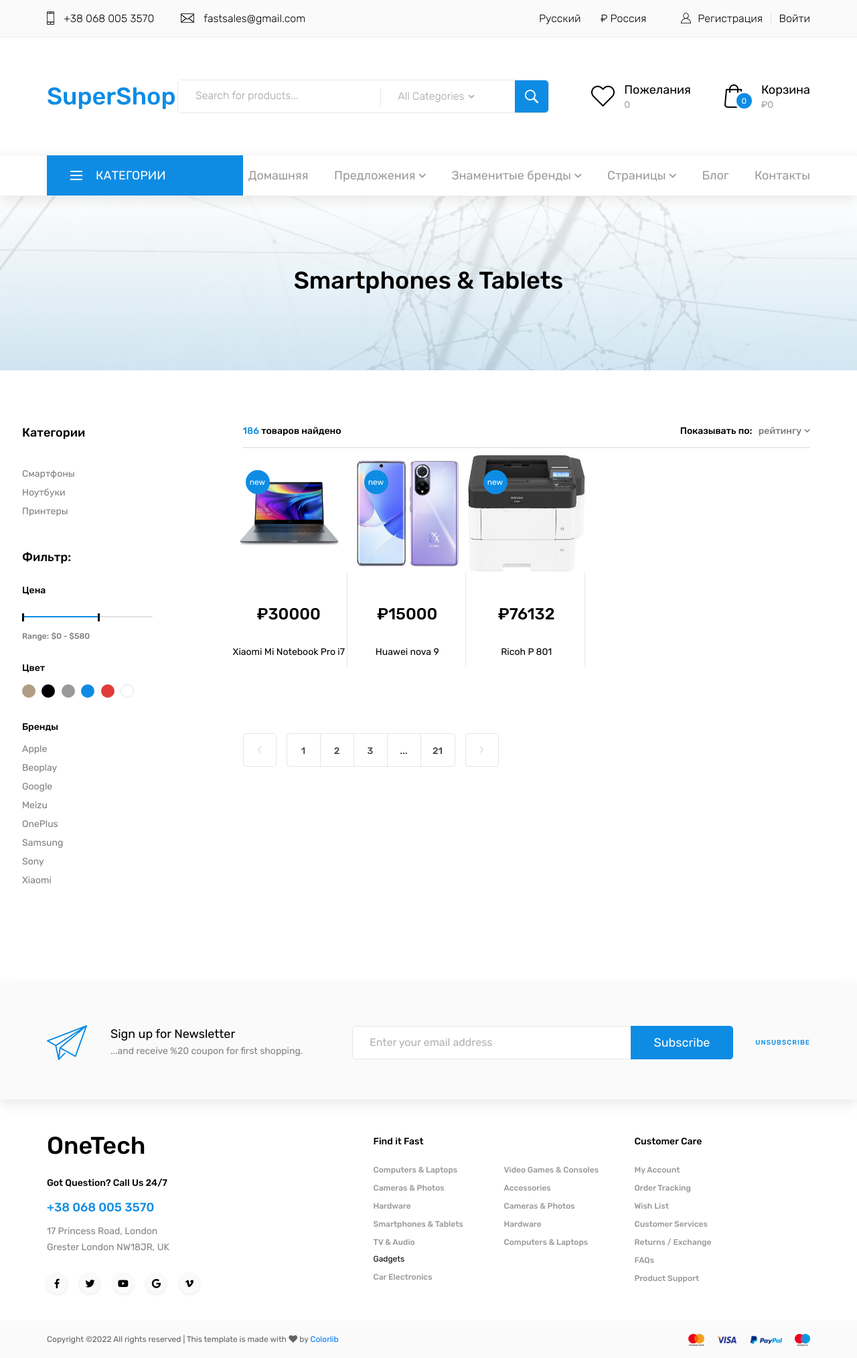
After one commit to Delmoring/shop, a Django app: template good/templates/good/index.html in a window 1280 px wide. The commit adds this page. Shown: the whole page at 67% size. Run offline with Django 3.2, Linux system fonts and the light colour scheme; the template is opened without the code that fills it: values that come from a table or form of the project are taken from there, others are empty; data comes from the database, SQL or seed files in the repository; some libraries are stand-ins or nearby versions.

Commit message:
Все шаблоны наследуются от базового

```diff
--- a/good/templates/good/base.html
+++ b/good/templates/good/base.html
@@ -77,7 +77,7 @@
 					<!-- Logo -->
 					<div class="col-lg-2 col-sm-3 col-3 order-1">
 						<div class="logo_container">
-							<div class="logo"><a href="#">SuperShop</a></div>
+							<div class="logo"><a href="{% url 'test' %}">SuperShop</a></div>
 						</div>
 					</div>
 
--- /dev/null
+++ b/good/templates/good/index.html
@@ -0,0 +1,132 @@
+{% extends 'good/base.html' %}
+{% load static %}
+{% block content %}
+
+<!-- Home -->
+
+	<div class="home">
+		<div class="home_background parallax-window" data-parallax="scroll" data-image-src="{% static 'good/images/shop_background.jpg' %}"></div>
+		<div class="home_overlay"></div>
+		<div class="home_content d-flex flex-column align-items-center justify-content-center">
+			<h2 class="home_title">Smartphones & Tablets</h2>
+		</div>
+	</div>
+
+	<!-- Shop -->
+
+	<div class="shop">
+		<div class="container">
+			<div class="row">
+				<div class="col-lg-3">
+
+					<!-- Shop Sidebar -->
+					<div class="shop_sidebar">
+						<div class="sidebar_section">
+							<div class="sidebar_title">Категории</div>
+							<ul class="sidebar_categories">
+								<li><a href="#">Смартфоны</a></li>
+								<li><a href="#">Ноутбуки</a></li>
+								<li><a href="#">Принтеры</a></li>
+							</ul>
+						</div>
+						<div class="sidebar_section filter_by_section">
+							<div class="sidebar_title">Фильтр:</div>
+							<div class="sidebar_subtitle">Цена</div>
+							<div class="filter_price">
+								<div id="slider-range" class="slider_range"></div>
+								<p>Range: </p>
+								<p><input type="text" id="amount" class="amount" readonly style="border:0; font-weight:bold;"></p>
+							</div>
+						</div>
+						<div class="sidebar_section">
+							<div class="sidebar_subtitle color_subtitle">Цвет</div>
+							<ul class="colors_list">
+								<li class="color"><a href="#" style="background: #b19c83;"></a></li>
+								<li class="color"><a href="#" style="background: #000000;"></a></li>
+								<li class="color"><a href="#" style="background: #999999;"></a></li>
+								<li class="color"><a href="#" style="background: #0e8ce4;"></a></li>
+								<li class="color"><a href="#" style="background: #df3b3b;"></a></li>
+								<li class="color"><a href="#" style="background: #ffffff; border: solid 1px #e1e1e1;"></a></li>
+							</ul>
+						</div>
+						<div class="sidebar_section">
+							<div class="sidebar_subtitle brands_subtitle">Бренды</div>
+							<ul class="brands_list">
+								<li class="brand"><a href="#">Apple</a></li>
+								<li class="brand"><a href="#">Beoplay</a></li>
+								<li class="brand"><a href="#">Google</a></li>
+								<li class="brand"><a href="#">Meizu</a></li>
+								<li class="brand"><a href="#">OnePlus</a></li>
+								<li class="brand"><a href="#">Samsung</a></li>
+								<li class="brand"><a href="#">Sony</a></li>
+								<li class="brand"><a href="#">Xiaomi</a></li>
+							</ul>
+						</div>
+					</div>
+
+				</div>
+
+				<div class="col-lg-9">
+
+					<!-- Shop Content -->
+
+					<div class="shop_content">
+						<div class="shop_bar clearfix">
+							<div class="shop_product_count"><span>186</span> товаров найдено</div>
+							<div class="shop_sorting">
+								<span>Показывать по:</span>
+								<ul>
+									<li>
+										<span class="sorting_text">рейтингу<i class="fas fa-chevron-down"></span></i>
+										<ul>
+											<li class="shop_sorting_button" data-isotope-option='{ "sortBy": "original-order" }'>рейтигу</li>
+											<li class="shop_sorting_button" data-isotope-option='{ "sortBy": "name" }'>названию</li>
+											<li class="shop_sorting_button"data-isotope-option='{ "sortBy": "price" }'>цене</li>
+										</ul>
+									</li>
+								</ul>
+							</div>
+						</div>
+
+						<div class="product_grid">
+							<div class="product_grid_border"></div>
+
+							<!-- Product Item -->
+							{% for g in good %}
+							<div class="product_item is_new">
+								<div class="product_border"></div>
+								<div class="product_image d-flex flex-column align-items-center justify-content-center"><img src="{{g.photo.url}}" alt=""></div>
+								<div class="product_content">
+									<div class="product_price">₽{{g.price}}</div>
+									<div class="product_name"><div><a href="{{ g.get_absolute_url }}" tabindex="0">{{g.model}}</a></div></div>
+								</div>
+								<div class="product_fav"><i class="fas fa-heart"></i></div>
+								<ul class="product_marks">
+									<li class="product_mark product_discount">-25%</li>
+									<li class="product_mark product_new">new</li>
+								</ul>
+							</div>
+							{% endfor %}
+						</div>
+
+						<!-- Shop Page Navigation -->
+
+						<div class="shop_page_nav d-flex flex-row">
+							<div class="page_prev d-flex flex-column align-items-center justify-content-center"><i class="fas fa-chevron-left"></i></div>
+							<ul class="page_nav d-flex flex-row">
+								<li><a href="#">1</a></li>
+								<li><a href="#">2</a></li>
+								<li><a href="#">3</a></li>
+								<li><a href="#">...</a></li>
+								<li><a href="#">21</a></li>
+							</ul>
+							<div class="page_next d-flex flex-column align-items-center justify-content-center"><i class="fas fa-chevron-right"></i></div>
+						</div>
+
+					</div>
+
+				</div>
+			</div>
+		</div>
+	</div>
+{% endblock %}
--- a/good/views.py
+++ b/good/views.py
@@ -7,7 +7,7 @@
 good = Good.objects.all()
 def test_out(request):
 
-    return render(request, 'good/shop.html', {'good': good})
+    return render(request, 'good/index.html', {'good': good})
 
 def show_good(request, good_slug):
     show_device = get_object_or_404(Good, slug=good_slug)
```
Also changed, not shown: good/templates/good/show_device.html (+4 -4 lines).
